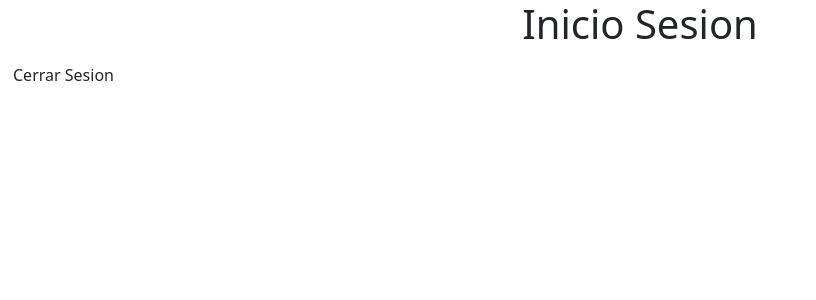
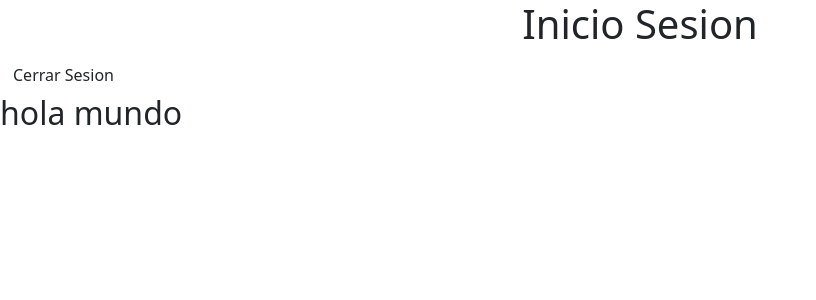
Before and after one commit to Edgar-isael7/proyectoredes, a PHP site: page /Inicio.php in a window 1280 px wide. Shown: the top 300 px of the page, without its empty margins (0-816 px from the left). Run offline with PHP 8.4, Linux system fonts and the light colour scheme; the visitor is signed in with stand-in values (Sample User, id 1).

Commit message:
Update Inicio.php

```diff
--- a/Inicio.php
+++ b/Inicio.php
@@ -22,7 +22,7 @@
         <H1>Inicio Sesion</H1>
     </center>
     <a href="CerrarSesion.php" class="btn bnt-danger">Cerrar Sesion</a>
-
+    <h2>hola mundo</h2>
 </body>
 
 </html>
```
